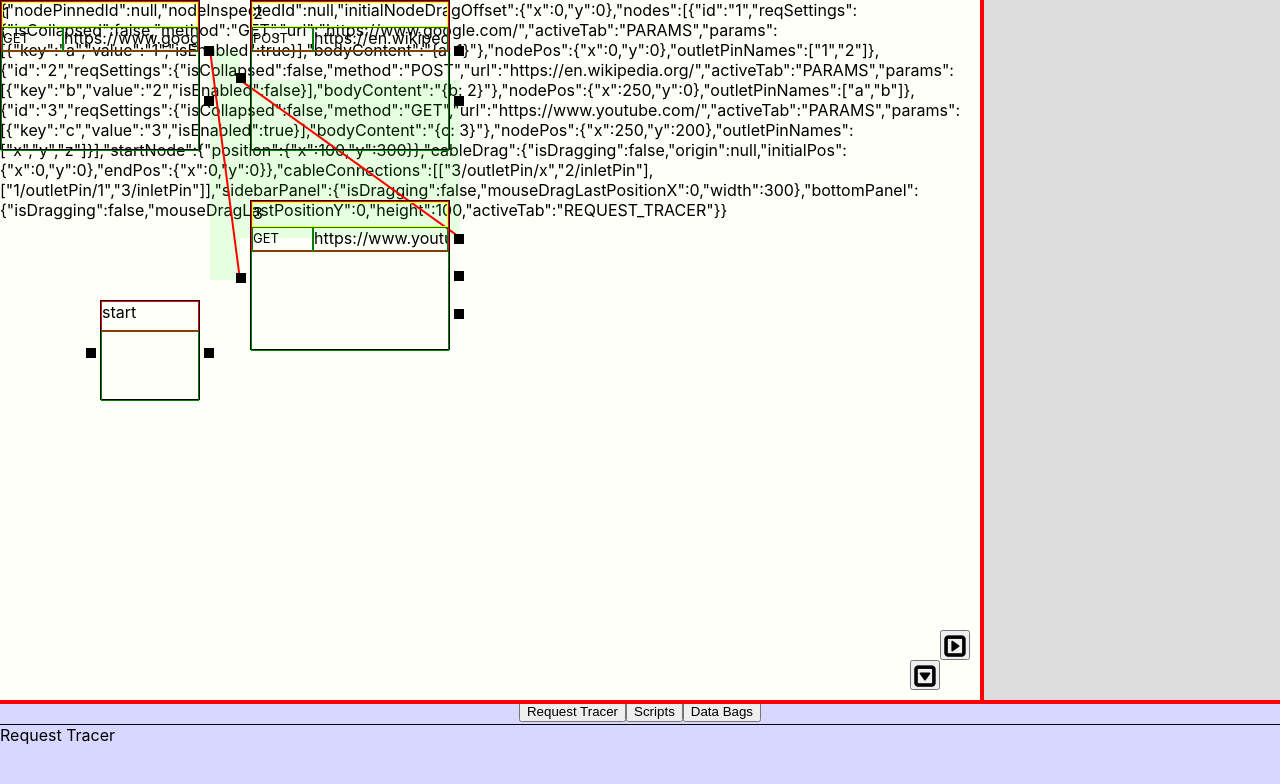
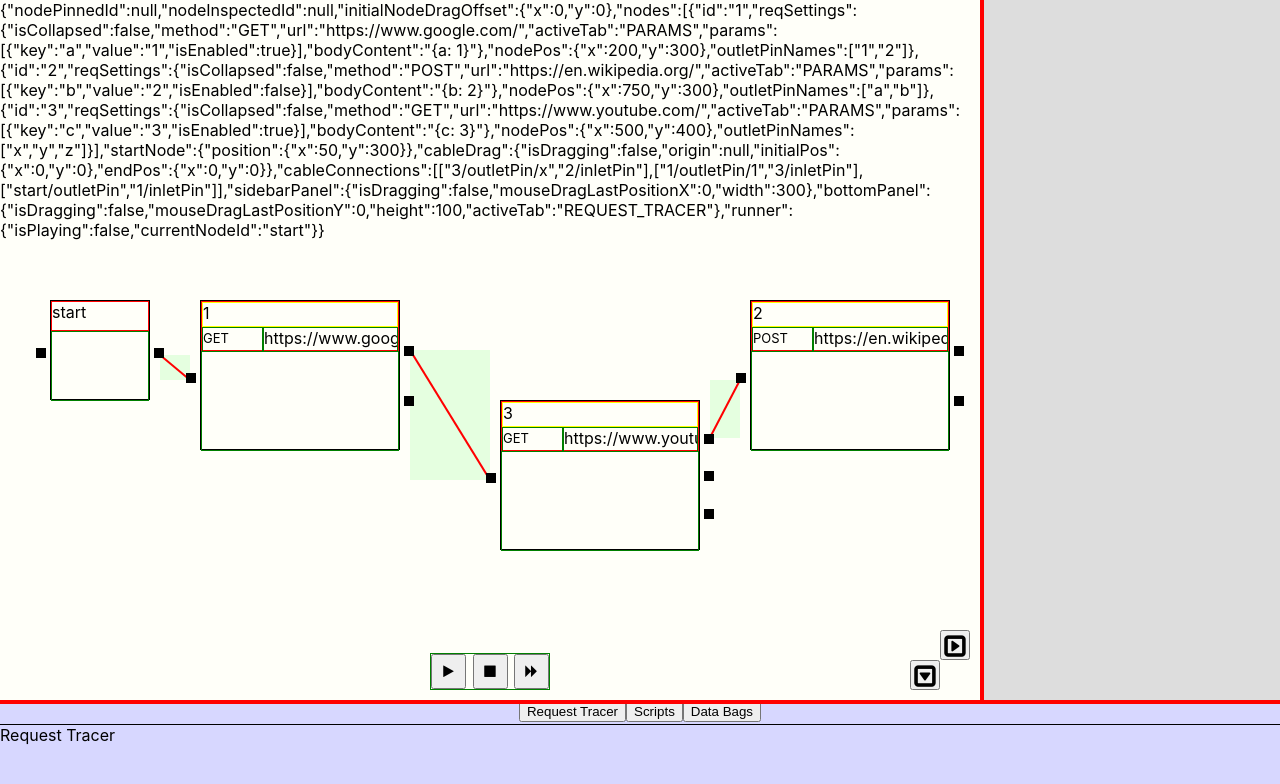
Before and after one commit to SelStefan/httpunk, a React (Create React App) app: page / in a window 1280 px wide. Shown: the top 784 px of the page. Built offline with nearby package versions, Linux system fonts and the light colour scheme.

Commit message:
WIP: Runner

```diff
--- a/src/App.css
+++ b/src/App.css
@@ -49,6 +49,31 @@
 	overflow: scroll;
 	/* #fefeee */
 	background-color: #fffff9;
+}
+
+.playback-toolbar {
+	display: flex;
+	justify-content: space-between;
+	position: absolute;
+	bottom: 10px;
+	left: 0;
+	right: 0;
+	width: 120px;
+	height: 37px;
+	border: 1px solid green;
+	margin: auto;
+}
+.playback-toolbar__play-pause {
+	width: 35px;
+	height: 35px;
+}
+.playback-toolbar__stop {
+	width: 35px;
+	height: 35px;
+}
+.playback-toolbar__step {
+	width: 35px;
+	height: 35px;
 }
 
 .expand-space-x {
@@ -141,7 +166,7 @@ button i {
 }
 
 .request-settings__label {
-	width: 100%;
+	width: auto;
 	margin-bottom: 5px;
 	margin-left: 10px;
 }
--- a/src/App.jsx
+++ b/src/App.jsx
@@ -26,6 +26,10 @@ import "./App.css";
 // address the potential problem with using float: right on the params remove button
 // read more on this binding for methods, since it's a bit confusing
 // update body content to support different content types (for now it's just JSON)
+// When entering something into the url field where the params are, an invisible value gets added to the state
+//     update the params method to only output the final param string
+//     add a some sort of a indication/coloration to the param part of the url
+// patch space left mouse movement
 /*###########################################################################################*/
 // rename sidebar inspector -> sidebar panel
 // Implement sidebar inspector resizing
@@ -111,6 +115,10 @@ class App extends React.Component {
 					.valid("REQUEST_TRACER", "SCRIPTS", "DATA_BAGS")
 					.required(),
 			}).required(),
+			runner: Joi.object({
+				isPlaying: Joi.bool().required(),
+				currentNodeId: Joi.string().required(),
+			}),
 		});
 
 		const initialState = {
@@ -138,8 +146,8 @@ class App extends React.Component {
 						bodyContent: "{a: 1}",
 					},
 					nodePos: {
-						x: 0,
-						y: 0,
+						x: 200,
+						y: 300,
 					},
 					outletPinNames: ["1", "2"],
 				},
@@ -160,8 +168,8 @@ class App extends React.Component {
 						bodyContent: "{b: 2}",
 					},
 					nodePos: {
-						x: 250,
-						y: 0,
+						x: 750,
+						y: 300,
 					},
 					outletPinNames: ["a", "b"],
 				},
@@ -182,15 +190,15 @@ class App extends React.Component {
 						bodyContent: "{c: 3}",
 					},
 					nodePos: {
-						x: 250,
-						y: 200,
+						x: 500,
+						y: 400,
 					},
 					outletPinNames: ["x", "y", "z"],
 				},
 			],
 			startNode: {
 				position: {
-					x: 100,
+					x: 50,
 					y: 300,
 				},
 			},
@@ -209,6 +217,7 @@ class App extends React.Component {
 			cableConnections: [
 				["3/outletPin/x", "2/inletPin"],
 				["1/outletPin/1", "3/inletPin"],
+				["start/outletPin", "1/inletPin"],
 			],
 			sidebarPanel: {
 				isDragging: false,
@@ -220,6 +229,10 @@ class App extends React.Component {
 				mouseDragLastPositionY: 0,
 				height: 100,
 				activeTab: "REQUEST_TRACER",
+			},
+			runner: {
+				isPlaying: false,
+				currentNodeId: "start",
 			},
 		};
 
@@ -255,7 +268,9 @@ class App extends React.Component {
 		this.toggleInspectedNodeParam = this.toggleInspectedNodeParam.bind(
 			this
 		);
-		this.updateInspectedNodeBodyContent = this.updateInspectedNodeBodyContent.bind(this);
+		this.updateInspectedNodeBodyContent = this.updateInspectedNodeBodyContent.bind(
+			this
+		);
 		this.updateInspectedNodeOutletPinName = this.updateInspectedNodeOutletPinName.bind(
 			this
 		);
@@ -267,6 +282,9 @@ class App extends React.Component {
 		this.startSidebarPanelDrag = this.startSidebarPanelDrag.bind(this);
 		this.startBottomPanelDrag = this.startBottomPanelDrag.bind(this);
 		this.setBottomPanelActiveTab = this.setBottomPanelActiveTab.bind(this);
+		this.playRunner = this.playRunner.bind(this);
+		this.pauseRunner = this.pauseRunner.bind(this);
+		this.runNextNode = this.runNextNode.bind(this);
 
 		//////// Util ////////////
 		this.getInspectedNode = this.getInspectedNode.bind(this);
@@ -357,6 +375,16 @@ class App extends React.Component {
 				);
 			}
 		});
+	}
+
+	componentDidUpdate(prevProps, prevState) {
+		// Typical usage (don't forget to compare props):
+		if (this.state.runner.isPlaying !== prevState.runner.isPlaying) {
+			console.log(this.state.runner.isPlaying);
+			if (!prevState.runner.isPlaying) {
+				this.runNextNode();
+			}
+		}
 	}
 
 	getMousePos(e) {
@@ -634,12 +662,36 @@ class App extends React.Component {
 	}
 
 	addCableConnection(target) {
-		const originType =
-			(this.state.cableDrag.origin.match(/\//g) || []).length === 1
-				? "inlet"
-				: "outlet";
-		const targetType =
-			(target.match(/\//g) || []).length === 1 ? "inlet" : "outlet";
+		let originType;
+		// Start nodes
+		const origin = this.state.cableDrag.origin;
+		if (origin.substring(0, origin.indexOf("/")) === "start") {
+			originType =
+				origin.substring(origin.indexOf("/") + 1, origin.length) ===
+				"inletPin"
+					? "inlet"
+					: "outlet";
+		} else {
+			// Request nodes
+			originType =
+				(this.state.cableDrag.origin.match(/\//g) || []).length === 1
+					? "inlet"
+					: "outlet";
+		}
+
+		let targetType;
+		// Start nodes
+		if (target.substring(0, target.indexOf("/")) === "start") {
+			targetType =
+				target.substring(target.indexOf("/") + 1, target.length) ===
+				"inletPin"
+					? "inlet"
+					: "outlet";
+		} else {
+			// Request nodes
+			targetType =
+				(target.match(/\//g) || []).length === 1 ? "inlet" : "outlet";
+		}
 
 		let newCableConnection;
 		if (originType === "inlet" && targetType === "outlet") {
@@ -665,15 +717,45 @@ class App extends React.Component {
 	}
 
 	getPinPosition(pin) {
+		// Code to run only for the start node
+		if (pin.substring(0, pin.indexOf("/")) === "start") {
+			const type =
+				pin.substring(pin.indexOf("/") + 1, pin.length) === "inletPin"
+					? "inlet"
+					: "outlet";
+			if (type === "inlet") {
+				const node = this.state.startNode;
+				const pinOffset = 15;
+				const startNodeBoxHeight = 100;
+				const position = {
+					x: node.position.x - pinOffset + 5,
+					y: node.position.y + startNodeBoxHeight / 2 + 5,
+				};
+				return position;
+			} else if (type === "outlet") {
+				const node = this.state.startNode;
+				const pinOffset = 15;
+				const startNodeBoxWidth = 100;
+				const startNodeBoxHeight = 100;
+				const position = {
+					x: node.position.x + startNodeBoxWidth + pinOffset - 5,
+					y: node.position.y + startNodeBoxHeight / 2 + 5,
+				};
+				return position;
+			}
+		}
+
+		// Otherwise run the code for anything kind of pin that isn't on the start node (request nodes)
 		const type = (pin.match(/\//g) || []).length === 1 ? "inlet" : "outlet";
 		//console.log("type:", type, pin);
 		if (type === "inlet") {
 			const [nodeId, ,] = pin.split("/");
 			const node = this.state.nodes.find((n) => n.id === nodeId);
 			const pinOffset = 15;
+			const nodeBoxHeight = 150;
 			const position = {
 				x: node.nodePos.x - pinOffset + 5,
-				y: node.nodePos.y + 150 / 2 + 5,
+				y: node.nodePos.y + nodeBoxHeight / 2 + 5,
 			};
 			//console.log(position);
 			return position;
@@ -682,6 +764,7 @@ class App extends React.Component {
 			//console.log(nodeId, outletPinName);
 			const node = this.state.nodes.find((n) => n.id === nodeId);
 			const nodeBoxWidth = 200;
+			const nodeBoxHeight = 150;
 			const pinOffset = 15;
 			// (node.outletPinNames.indexOf(outletPinName) + 1) *
 			// 	(150 / (node.outletPinNames.length + 1)) -
@@ -691,7 +774,7 @@ class App extends React.Component {
 				y:
 					node.nodePos.y +
 					(node.outletPinNames.indexOf(outletPinName) + 1) *
-						(150 / (node.outletPinNames.length + 1)),
+						(nodeBoxHeight / (node.outletPinNames.length + 1)),
 			};
 			//console.log(position);
 			return position;
@@ -726,6 +809,58 @@ class App extends React.Component {
 				draftState.bottomPanel.activeTab = tabName;
 			})
 		);
+	}
+
+	playRunner() {
+		this.setState((curState) =>
+			produce(curState, (draftState) => {
+				draftState.runner.isPlaying = true;
+			})
+		);
+	}
+	pauseRunner() {
+		this.setState((curState) =>
+			produce(curState, (draftState) => {
+				draftState.runner.isPlaying = false;
+			})
+		);
+	}
+
+	runNextNode() {
+		if (this.state.runner.currentNodeId === "start") {
+			const firstNodePin = this.state.cableConnections.find(
+				(cC) => cC[0].substring(0, cC[0].indexOf("/")) === "start"
+			)[1];
+			console.log("!1", firstNodePin);
+			const firstNodeId = firstNodePin.substring(
+				0,
+				firstNodePin.indexOf("/")
+			);
+			console.log("!2", firstNodeId);
+			console.log(firstNodeId);
+			const firstNode = this.state.nodes.find(
+				(n) => n.id === firstNodeId
+			);
+			console.log("!3", firstNode);
+			fetch(
+				this.appendParamsToUrl(
+					firstNode.reqSettings.url,
+					firstNode.reqSettings.params
+				)
+			)
+				.then(function (response) {
+					// The API call was successful!
+					return response.text();
+				})
+				.then(function (html) {
+					// This is the HTML from our response as a text string
+					console.log(html);
+				})
+				.catch(function (err) {
+					// There was an error
+					console.warn("Something went wrong.", err);
+				});
+		}
 	}
 
 	//////// Util ////////////
@@ -956,8 +1091,51 @@ class App extends React.Component {
 							start
 						</div>
 						<div className="start-node-body"></div>
-						<div className="start-node-box__inlet-pin"></div>
-						<div className="start-node-box__outlet-pin"></div>
+						<div
+							className="start-node-box__inlet-pin"
+							title="inlet pin"
+							onMouseDown={(e) =>
+								this.startCableDrag(e, `start/inletPin`)
+							}
+							onMouseUp={(e) =>
+								this.addCableConnection(`start/inletPin`)
+							}
+						></div>
+						<div
+							className="start-node-box__outlet-pin"
+							title="outlet pin"
+							onMouseDown={(e) =>
+								this.startCableDrag(e, `start/outletPin`)
+							}
+							onMouseUp={(e) =>
+								this.addCableConnection(`start/outletPin`)
+							}
+						></div>
+					</div>
+					<div className="playback-toolbar">
+						<button
+							className="playback-toolbar__play-pause"
+							onClick={() =>
+								!this.state.runner.isPlaying
+									? this.playRunner()
+									: this.pauseRunner()
+							}
+						>
+							<i
+								className={`fa fa-${
+									!this.state.runner.isPlaying
+										? "play"
+										: "pause"
+								}`}
+								aria-hidden="true"
+							></i>
+						</button>
+						<button className="playback-toolbar__stop">
+							<i className="fa fa-stop" aria-hidden="true"></i>
+						</button>
+						<button className="playback-toolbar__step">
+							<i className="fa fa-forward" aria-hidden="true"></i>
+						</button>
 					</div>
 					<button className="expand-space-x">
 						<i
@@ -1007,7 +1185,16 @@ class App extends React.Component {
 											.toggleInspectedNodeReqSettingsIsCollapsed
 									}
 								>
-									Request Settings:
+									<i
+										class={`fa fa-caret-${
+											!this.getInspectedNode().reqSettings
+												.isCollapsed
+												? "down"
+												: "right"
+										}`}
+										aria-hidden="true"
+									></i>
+									&nbsp; Request Settings:
 								</div>
 								{!this.getInspectedNode().reqSettings
 									.isCollapsed ? (
```
